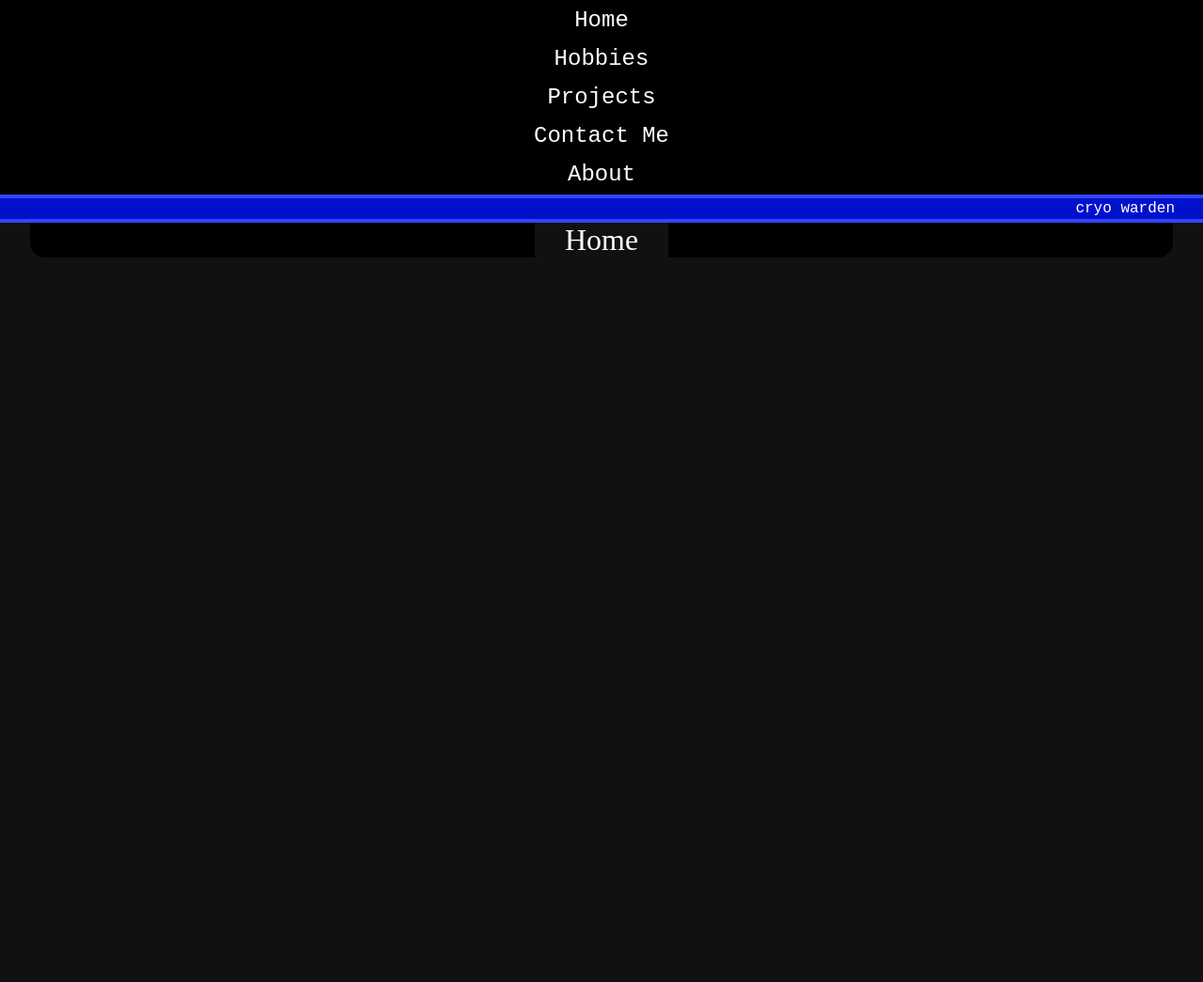
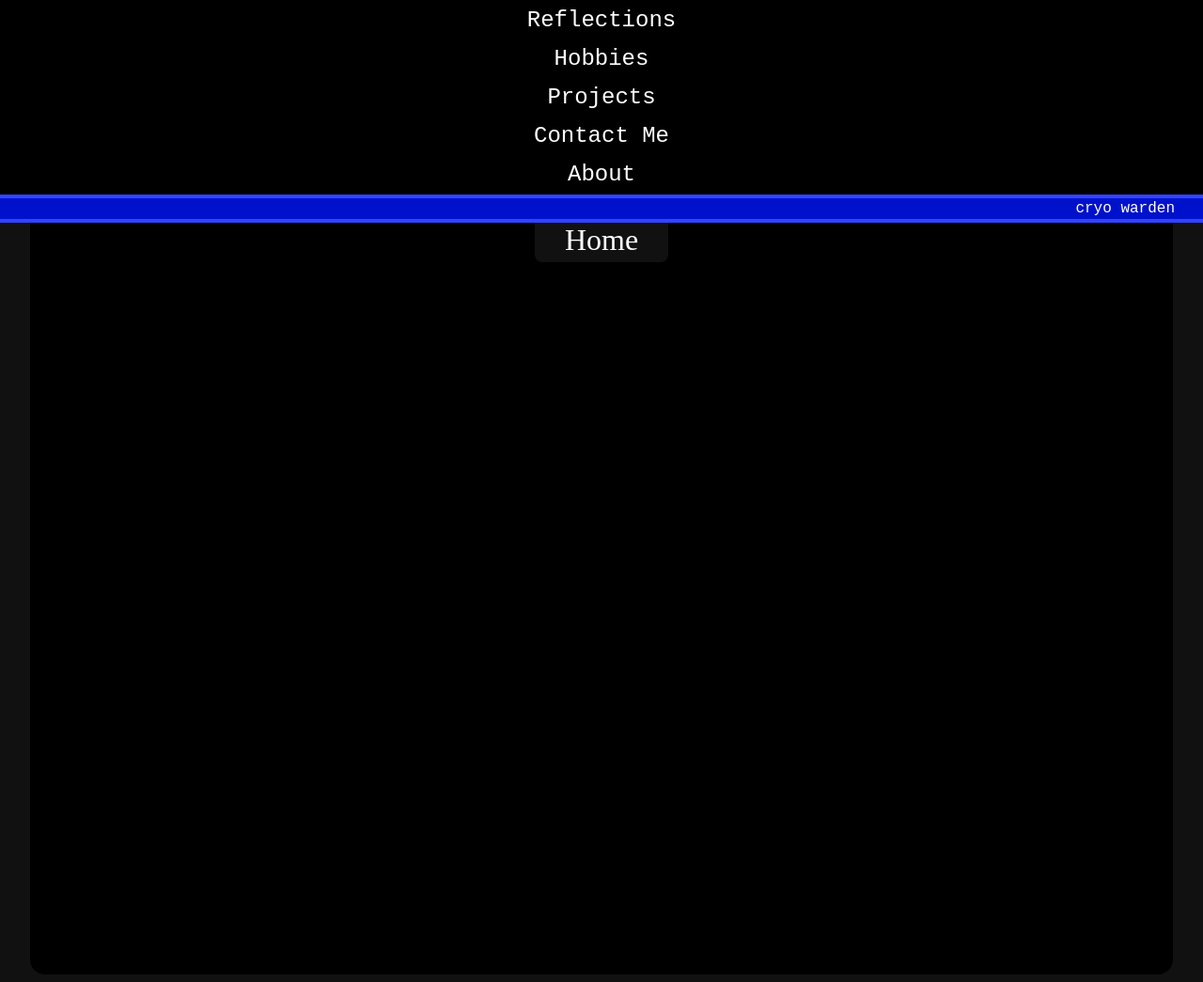
Before and after one commit to cryo-warden/cryo-warden.github.io, a Jekyll site: the page built from index.html, in a window 1280 px wide. Shown: the whole page at 94% size. Built offline with Jekyll 4.4.1, drawn with Linux system fonts in a browser that asks for light colours; before the commit the page ends 900 px from its top, so only the background shows below that.

Commit message:
added the reflections section

```diff
--- a/_config.yml
+++ b/_config.yml
@@ -6,6 +6,9 @@
 repository: cryo-warden/cryo-warden.github.io.git
 
 collections:
+  reflections:
+    output: true
+    permalink: /:collection/:name/
   projects:
     output: true
     permalink: /:collection/:name/
--- a/_data/nav_items.yml
+++ b/_data/nav_items.yml
@@ -1,5 +1,5 @@
-- label: Home
-  permalink: /
+- label: Reflections
+  permalink: /reflections/
 
 - label: Hobbies
   permalink: /hobbies/
--- a/_layouts/default.html
+++ b/_layouts/default.html
@@ -31,7 +31,7 @@
       </div>
     </div>
 
-    <div id="header">{{ site.title }}</div>
+    <a id="header" href="{{ site.baseurl | absolute_url }}">{{ site.title }}</a>
 
     <div id="main">
       {% if page.title %}
--- a/_sass/frame.scss
+++ b/_sass/frame.scss
@@ -21,7 +21,7 @@
   a {
     display: inline-block;
     margin: 4px 1px 0px;
-    padding: 0.5em 2em;
+    padding: 0.5em 1em;
     min-width: 80px;
     @include border-radius(12px 12px 0px 0px);
 
@@ -36,15 +36,29 @@
 }
 
 #header {
+  display: block;
   margin: 0px;
   padding: 2px 30px;
 
+  border: solid $color-primary;
+  @include border-radius(0px);
+  border-width: 4px 0px;
   background-color: $color-primary-dark;
-  border: solid $color-primary;
-  border-width: 4px 0px;
 
   text-align: right;
-  font-family: $font-decorative
+  font-family: $font-decorative;
+  text-decoration: none;
+  color: $color-positive;
+
+  &:hover {
+    border-color: $color-primary-light;
+    background-color: $color-primary;
+  }
+
+  &:active {
+    border-color: $color-primary;
+    background-color: $color-primary-dark;
+  }
 }
 
 #main {
@@ -52,6 +66,7 @@
   margin: 0px auto -2em;
   padding: 0px 0px;
   width: 640px;
+  min-height: 800px;
   overflow: auto; // prevent margin collapsing
   @include border-radius(0px 0px 16px 16px);
   background-color: $color-negative;
--- a/assets/scripts/cryo-warden.js
+++ b/assets/scripts/cryo-warden.js
@@ -62,8 +62,10 @@
         header.textContent = [
           'wordy crane',
           'one wry card',
-          'wary nerd co'
-        ][Math.floor(Math.random() * 3)];
+          'wary nerd co',
+          'worry dance',
+          'candy rower'
+        ][Math.floor(Math.random() * 5)];
       }
     }
   };
```
Also changed, not shown: reflections.html (added, +13 -0 lines).
